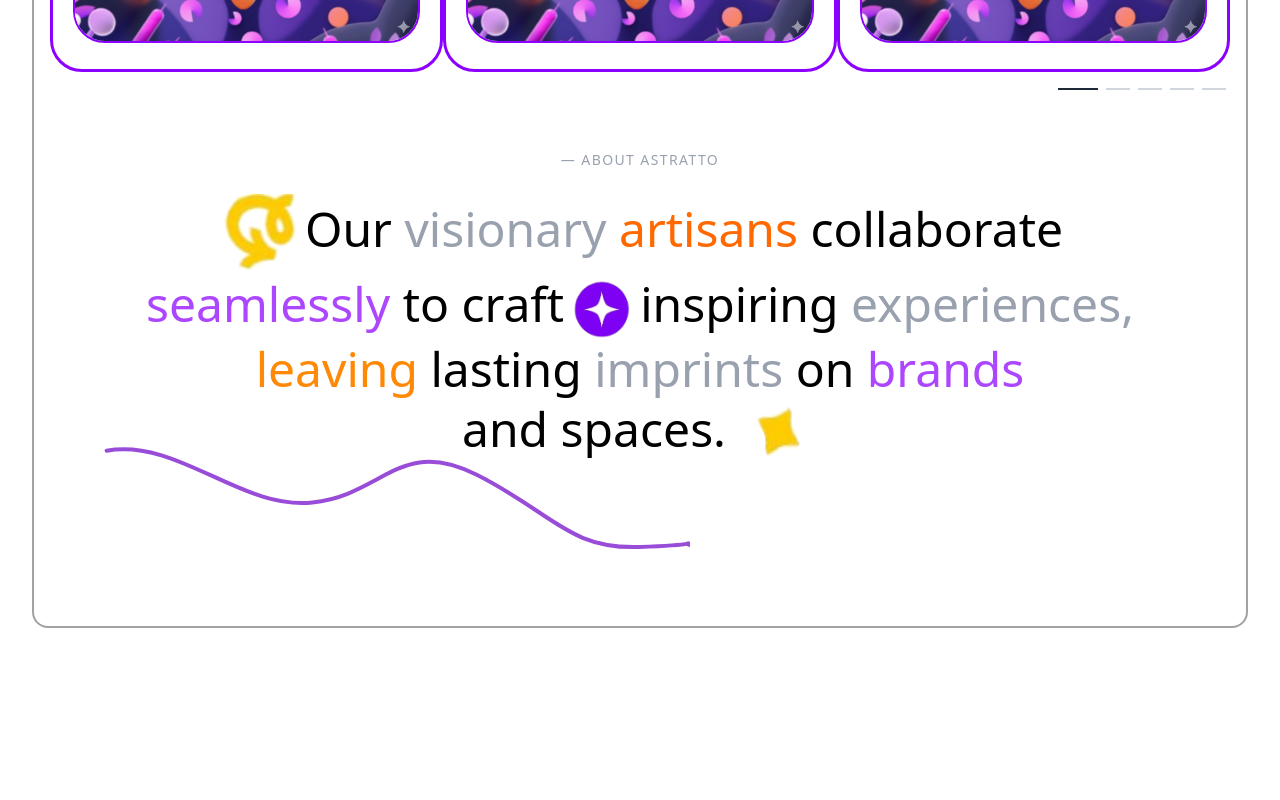
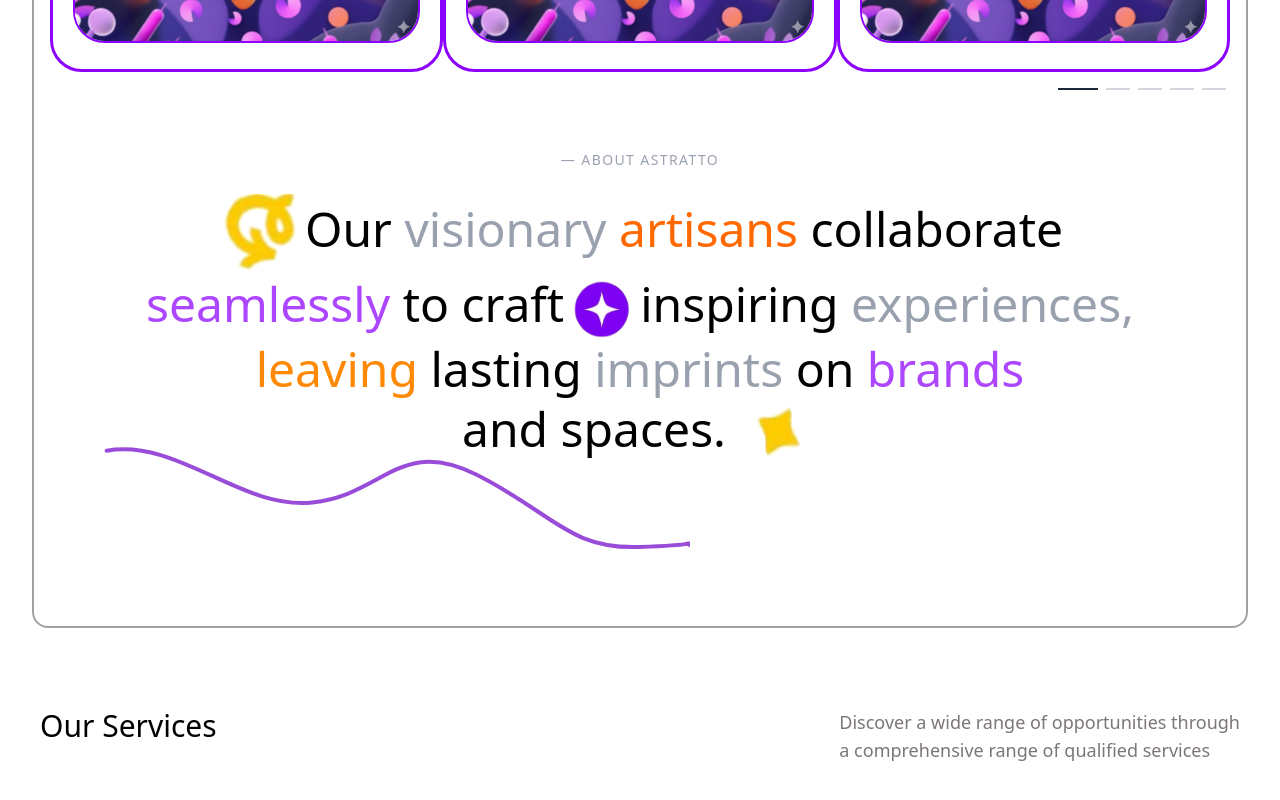
Before and after one commit to abhijeet117/react-projects, a React (Vite) app in the folder 01-(React Landing Page)/: page / in a window 1280 px wide. Shown: the part 1422-2222 px from the top of the page. Before the commit the page ends 2070 px from the top, so only its background shows below. Built offline with nearby package versions, Linux system fonts and the light colour scheme; some icons are missing.

Commit message:
Working on Recent Project Section

```diff
--- a/01-(React Landing Page)/src/App.jsx
+++ b/01-(React Landing Page)/src/App.jsx
@@ -1,6 +1,7 @@
 import Navbar from "./components/Navbar"
 import Hero from "./components/Hero"
 import Services from "./components/Services"
+import RecentProject from "./components/RecentProject"
 
 
 const App = () => {
@@ -9,6 +10,8 @@ const App = () => {
       <Navbar />
       <Hero />
       <Services />
+      <RecentProject/>
+
 
     </div>
   )
--- /dev/null
+++ b/01-(React Landing Page)/src/components/RecentProject.jsx
@@ -0,0 +1,20 @@
+
+
+const RecentProject = () => {
+  return (
+    <div className="p-5">
+        <div className=" mt-5 p-5 flex justify-between ">
+          <h1 className="text-3xl font-normal">Our Services</h1>
+
+          <p className="text-[#7c7676] text-lg">
+            Discover a wide range of opportunities through <br />a comprehensive
+            range of qualified services
+          </p>
+        </div>
+
+
+    </div>
+  )
+}
+
+export default RecentProject
```
